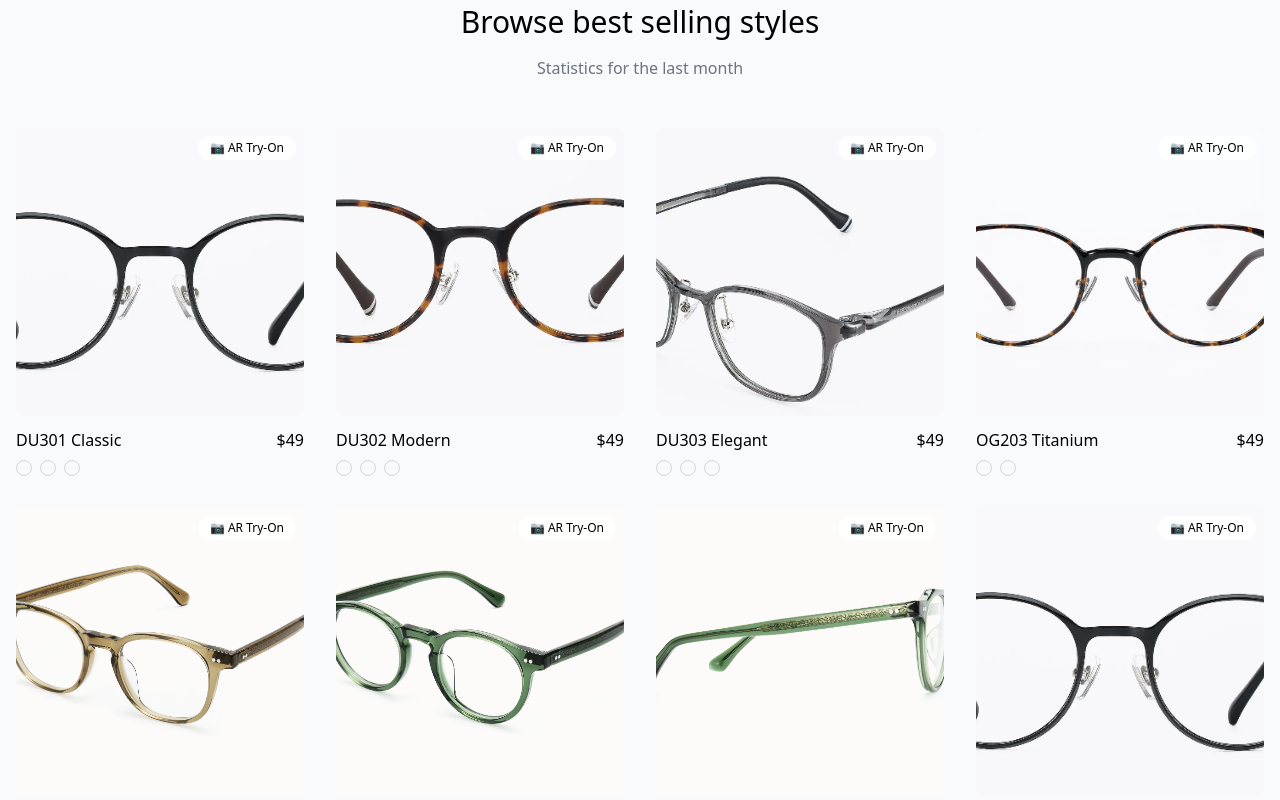
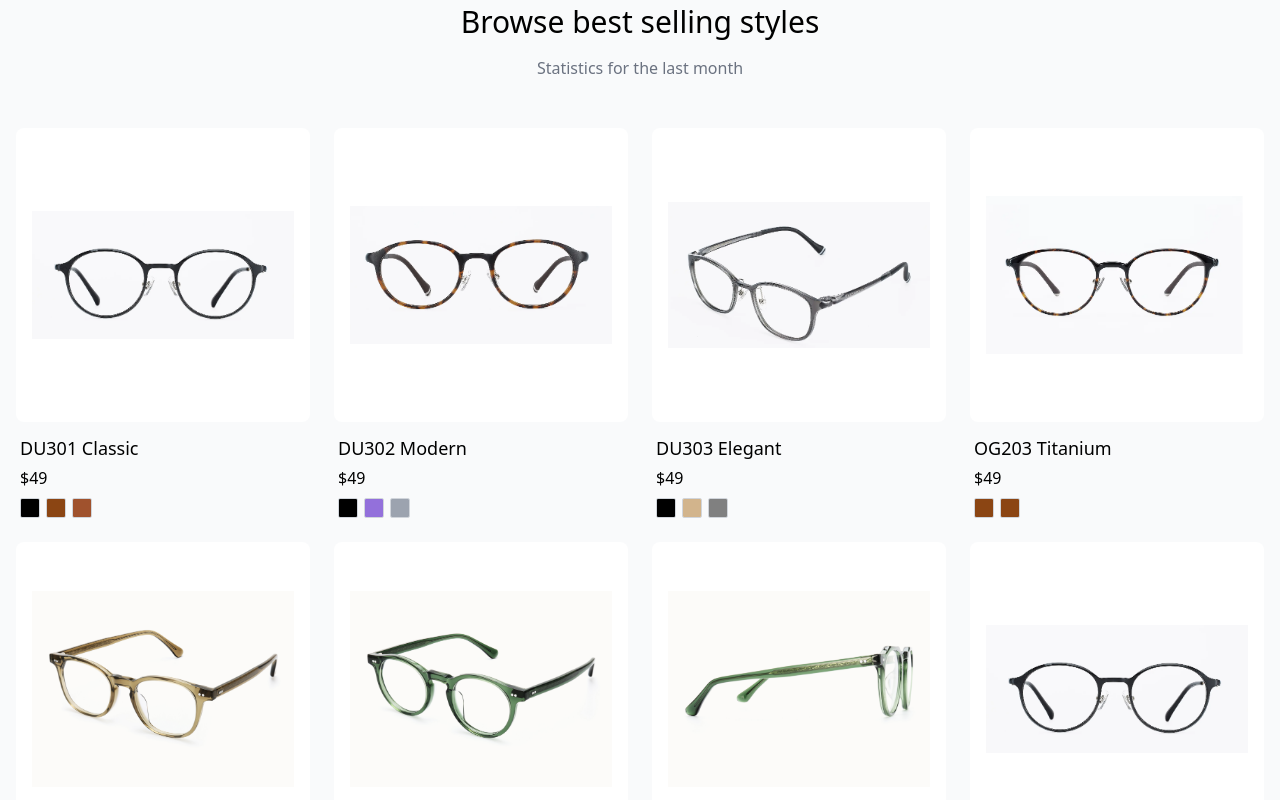
Before and after one commit to dongjian230612-wudiknu/getooup, a Next.js app: page / in a window 1280 px wide. Shown: the part 940-1740 px from the top of the page. Built offline with nearby package versions, Linux system fonts and the light colour scheme.

Commit message:
Update product cards: Warby Parker style layout

```diff
--- a/src/app/page.tsx
+++ b/src/app/page.tsx
@@ -5,6 +5,29 @@ import { ShoppingCart, User, Menu, X, Search } from 'lucide-react';
 import { products, lensOptions } from '@/lib/data';
 import { Product, CartItem, Prescription, LensOption } from '@/types';
 import { formatPrice, validatePrescription } from '@/lib/utils';
+
+// 辅助函数：获取颜色对应的十六进制值
+function getColorHex(color: string): string {
+  const colorMap: Record<string, string> = {
+    'Black': '#000000',
+    'Tortoise': '#8B4513',
+    'Bean Red': '#A0522D',
+    'Purple': '#9370DB',
+    'Tea Grey': '#9CA3AF',
+    'Light Brown': '#D2B48C',
+    'Grey': '#808080',
+    'Brown': '#8B4513',
+    'Gold': '#FFD700',
+    'Silver': '#C0C0C0',
+    'Clear': 'rgba(200,200,200,0.3)',
+    'Clear Tea': '#D2B48C',
+    'Clear Grey': 'rgba(128,128,128,0.3)',
+    'Gunmetal': '#2C3539',
+    'Pink': '#FFC0CB',
+    'Black White': '#333333',
+  };
+  return colorMap[color] || '#cccccc';
+}
 
 export default function Home() {
   const [cart, setCart] = useState<CartItem[]>([]);
@@ -175,32 +198,47 @@ export default function Home() {
             <p className="text-gray-500">Statistics for the last month</p>
           </div>
 
-          <div className="grid grid-cols-2 md:grid-cols-4 gap-4 md:gap-8">
+          <div className="grid grid-cols-2 md:grid-cols-4 gap-4 md:gap-6">
             {products.slice(0, 8).map((product) => (
               <div key={product.id} className="group cursor-pointer" onClick={() => openProduct(product)}>
+                {/* 产品图片区域 */}
                 <div className="relative aspect-square bg-white rounded-lg overflow-hidden mb-3">
                   {product.image ? (
-                    <img src={product.image} alt={product.name} className="w-full h-full object-cover group-hover:scale-105 transition-transform" />
+                    <img src={product.image} alt={product.name} className="w-full h-full object-contain p-4 group-hover:scale-105 transition-transform" />
                   ) : (
                     <div className="w-full h-full flex items-center justify-center text-6xl">👓</div>
                   )}
-                  <button className="absolute top-2 right-2 bg-white/90 px-3 py-1 rounded-full text-xs flex items-center gap-1">
-                    📷 AR Try-On
-                  </button>
+
+                  {/* Best Seller 标签 - 左上 */}
                   {product.bestSeller && (
-                    <div className="absolute top-2 left-2 bg-black text-white px-2 py-1 text-xs">
+                    <div className="absolute top-3 left-3 bg-black text-white px-3 py-1 text-xs rounded">
                       Best Seller
                     </div>
                   )}
+
+                  {/* AR Try-On 按钮 - 底部中央 */}
+                  <button className="absolute bottom-3 left-1/2 -translate-x-1/2 bg-white/95 border border-gray-200 px-4 py-1.5 rounded-full text-xs flex items-center gap-1.5 shadow-sm opacity-0 group-hover:opacity-100 transition-opacity">
+                    <span>📷</span> AR Try-On
+                  </button>
                 </div>
-                <div className="flex justify-between items-start mb-2">
-                  <h3 className="font-medium">{product.name}</h3>
-                  <span className="font-medium">${product.price}</span>
-                </div>
-                <div className="flex gap-2">
-                  {product.colors.map((color) => (
-                    <span key={color} className="w-4 h-4 rounded-full border border-gray-300" title={color} />
-                  ))}
+
+                {/* 产品信息 */}
+                <div className="px-1">
+                  <h3 className="font-medium text-lg mb-1">{product.name}</h3>
+                  <p className="font-medium mb-2">${product.price}</p>
+
+                  {/* 颜色选择器 - 小方块 */}
+                  <div className="flex gap-1.5">
+                    {product.colors.slice(0, 4).map((color, idx) => (
+                      <div
+                        key={idx}
+                        className="w-5 h-5 rounded-sm border border-gray-300 overflow-hidden"
+                        title={color}
+                      >
+                        <div className="w-full h-full" style={{ backgroundColor: getColorHex(color) }} />
+                      </div>
+                    ))}
+                  </div>
                 </div>
               </div>
             ))}
@@ -343,18 +381,6 @@ function ProductModal({ product, selectedColor, setSelectedColor, selectedLens,
 
   const total = product.price + (selectedLens?.price || 0) + (selectedHighIndex === '1.67' ? 40 : selectedHighIndex === '1.74' ? 80 : 0) + (isProgressive ? 80 : 0);
 
-  const getColorStyle = (color: string) => {
-    const colors: Record<string, string> = {
-      'Black': '#000', 'Tortoise': '#8B4513', 'Bean Red': '#A0522D',
-      'Purple': '#9370DB', 'Tea Grey': '#9CA3AF', 'Light Brown': '#D2B48C',
-      'Grey': '#808080', 'Brown': '#8B4513', 'Gold': '#FFD700',
-      'Silver': '#C0C0C0', 'Clear': 'rgba(200,200,200,0.3)',
-      'Clear Tea': '#D2B48C', 'Clear Grey': 'rgba(128,128,128,0.3)',
-      'Gunmetal': '#2C3539', 'Pink': '#FFC0CB', 'Black White': '#333'
-    };
-    return colors[color] || '#ccc';
-  };
-
   return (
     <div className="fixed inset-0 z-50 bg-black/50 flex items-center justify-center p-4">
       <div className="bg-white rounded-lg max-w-4xl w-full max-h-[90vh] overflow-auto">
@@ -384,7 +410,7 @@ function ProductModal({ product, selectedColor, setSelectedColor, selectedLens,
                   {product.colors.map((color: string) => (
                     <button key={color} onClick={() => setSelectedColor(color)}
                       className={`w-full p-3 border rounded-lg text-sm text-left flex items-center gap-3 ${selectedColor === color ? 'border-black bg-gray-50' : ''}`}>
-                      <span className="w-6 h-6 rounded-full border border-gray-300" style={{ backgroundColor: getColorStyle(color) }} />
+                      <span className="w-6 h-6 rounded-full border border-gray-300" style={{ backgroundColor: getColorHex(color) }} />
                       {color}
                     </button>
                   ))}
```
